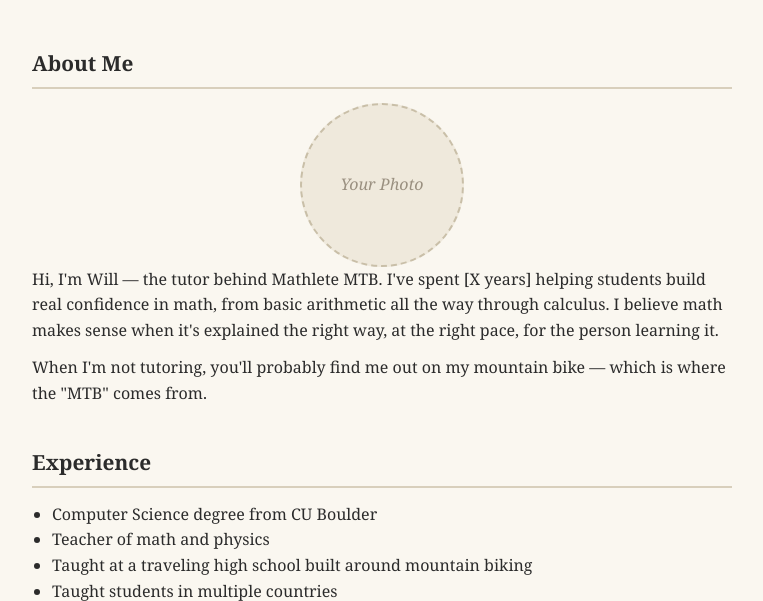
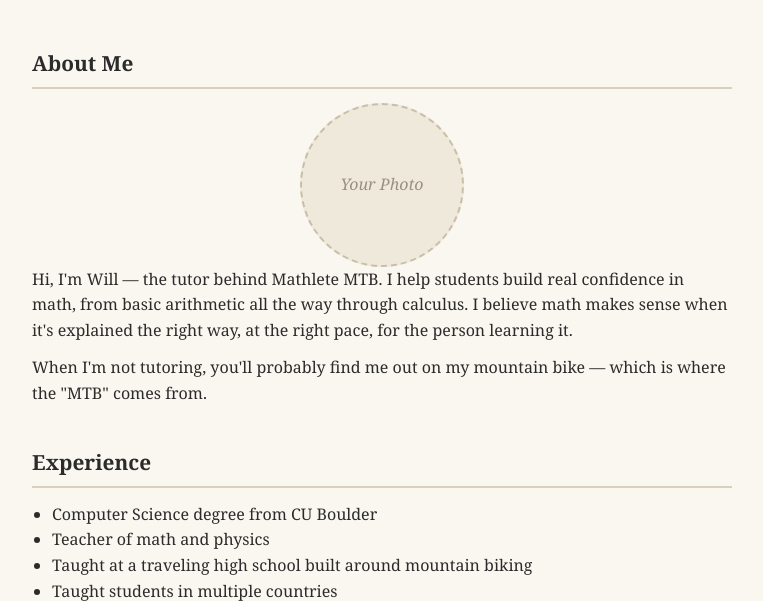
Before and after one commit to wcmalfeld/MathleteMTB-Site, a plain HTML site: page index.html in a window 1280 px wide. Shown: the part 198-799 px from the top of the page, without its empty margins (258-1021 px from the left). Drawn offline with Linux system fonts and the light colour scheme.

Commit message:
testinggg

```diff
--- a/index.html
+++ b/index.html
@@ -214,8 +214,7 @@
     <div class="photo-placeholder photo-round">Your Photo</div>
 
     <p>
-      Hi, I'm Will — the tutor behind Mathlete MTB. I've spent
-      [X years] helping students build real confidence in math, from
+      Hi, I'm Will — the tutor behind Mathlete MTB. I help students build real confidence in math, from
       basic arithmetic all the way through calculus. I believe math
       makes sense when it's explained the right way, at the right pace,
       for the person learning it.
```
